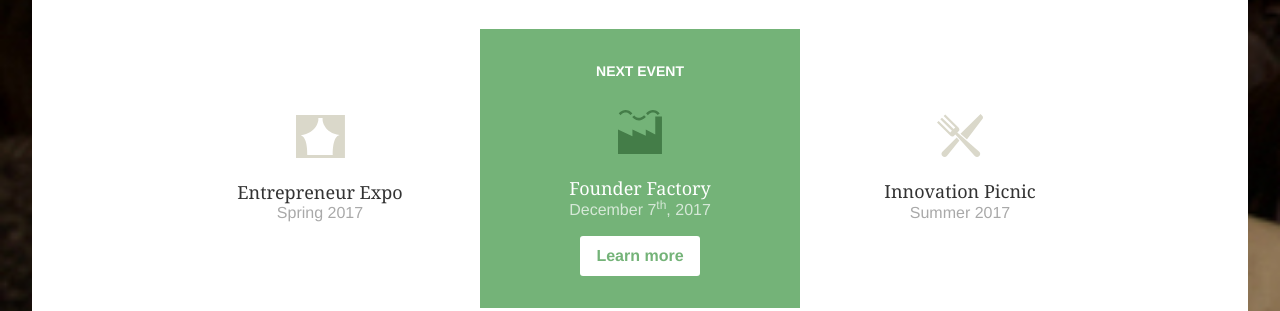
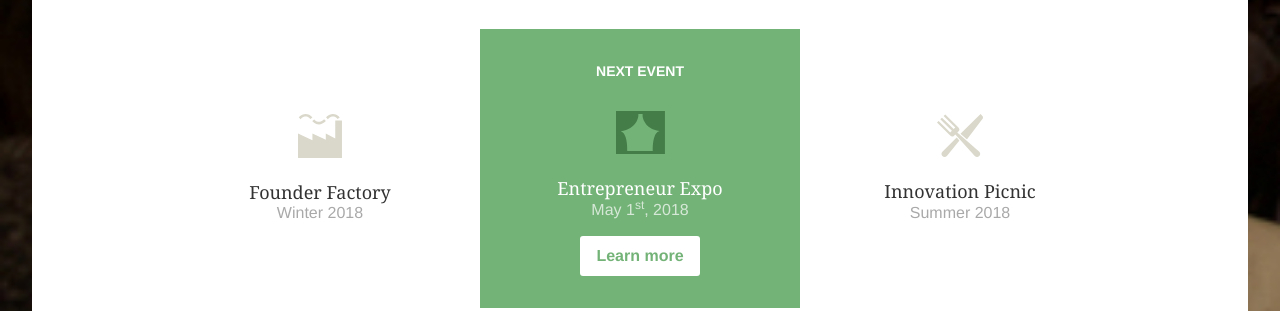
Before and after one commit to phillystartupleaders/psl, a Jekyll site: the page built from index.html, in a window 1280 px wide. Shown: the part 1274-1585 px from the top of the page. Built offline with Jekyll 4.4.1, drawn with Linux system fonts in a browser that asks for light colours; nearby versions of some CDN libraries.

Commit message:
change events

```diff
--- a/index.html
+++ b/index.html
@@ -23,21 +23,21 @@ sub-title: Philly Startup Leaders is the largest network of entrepreneurs in the
 
       <li>
         <div class="icon">
+          {% include factory.svg %}
+        </div>
+
+        <h2>Founder Factory</h2>
+        <h3>Winter 2018</h3>
+      </li>
+
+      <li class="next-event">
+        <div class="icon">
           {% include expo.svg %}
         </div>
 
         <h2>Entrepreneur Expo</h2>
-        <h3>Spring 2017</h3>
-      </li>
-
-      <li class="next-event">
-        <div class="icon">
-          {% include factory.svg %}
-        </div>
-
-        <h2>Founder Factory</h2>
-        <h3>December 7<sup>th</sup>, 2017</h3>
-        <a href="http://founderfactory.com">Learn more</a>
+        <h3>May 1<sup>st</sup>, 2018</h3>
+        <a href="http://entrepreneurexpo2018.eventbrite.com/">Learn more</a>
       </li>
 
       <li>
@@ -46,7 +46,7 @@ sub-title: Philly Startup Leaders is the largest network of entrepreneurs in the
         </div>
 
         <h2>Innovation Picnic</h2>
-        <h3>Summer 2017</h3>
+        <h3>Summer 2018</h3>
       </li>
 
     </ul>
```
